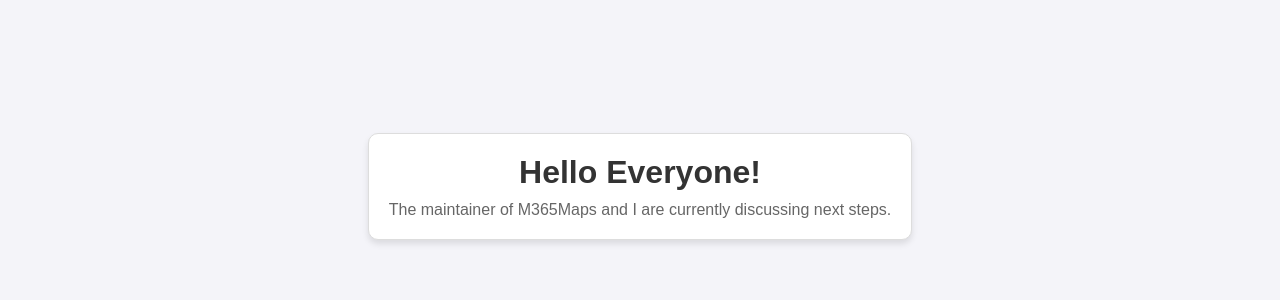
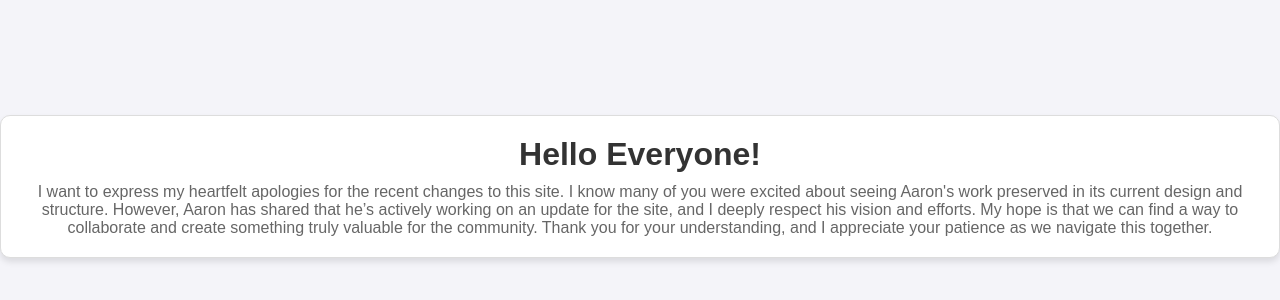
Before and after one commit to athornfam2/M365Insights, a plain HTML site: page index.htm in a window 1280 px wide. Shown: the part 214-514 px from the top of the page. Drawn offline with Linux system fonts and the light colour scheme.

Commit message:
Updated Body of index file.

```diff
--- a/index.htm
+++ b/index.htm
@@ -36,7 +36,7 @@
 <body>
     <div class="container">
         <h1>Hello Everyone!</h1>
-        <p>The maintainer of M365Maps and I are currently discussing next steps.</p>
+        <p>I want to express my heartfelt apologies for the recent changes to this site. I know many of you were excited about seeing Aaron's work preserved in its current design and structure. However, Aaron has shared that he’s actively working on an update for the site, and I deeply respect his vision and efforts. My hope is that we can find a way to collaborate and create something truly valuable for the community. Thank you for your understanding, and I appreciate your patience as we navigate this together.</p>
     </div>
 </body>
 </html>
```
